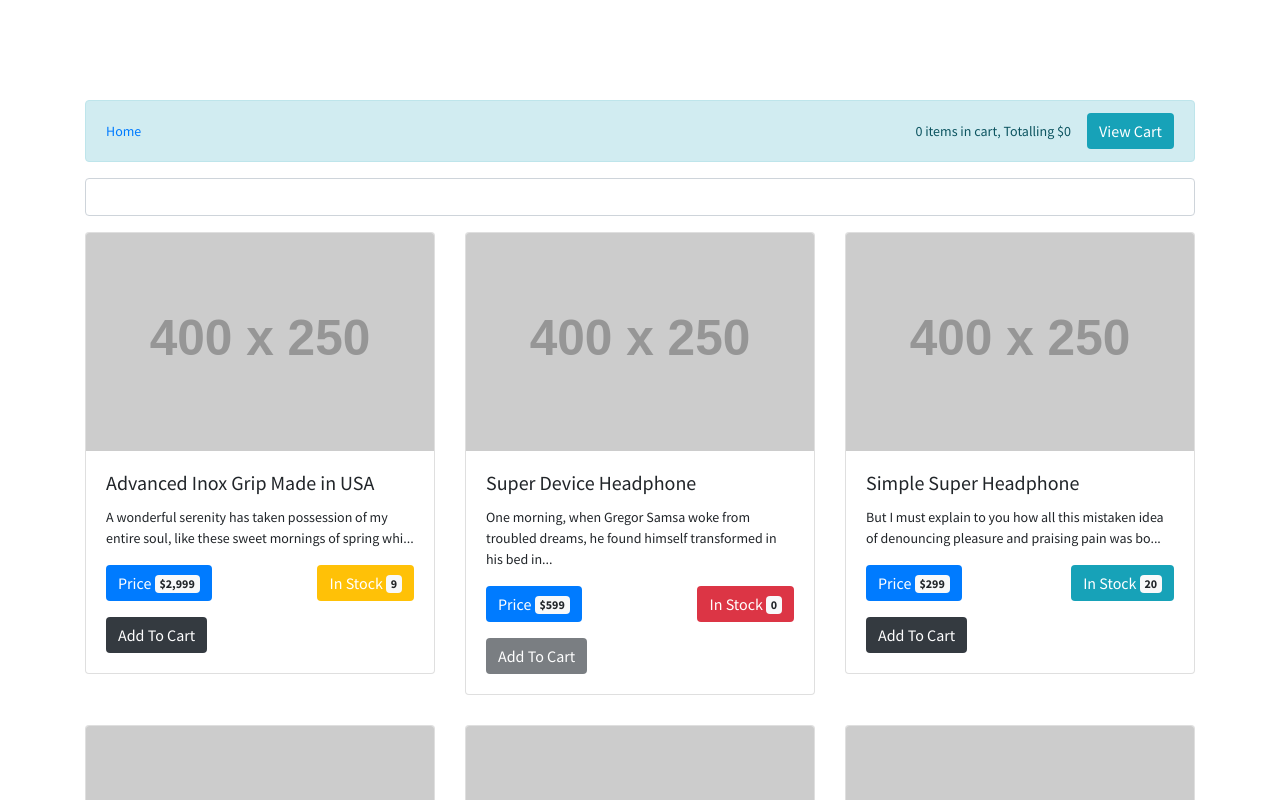
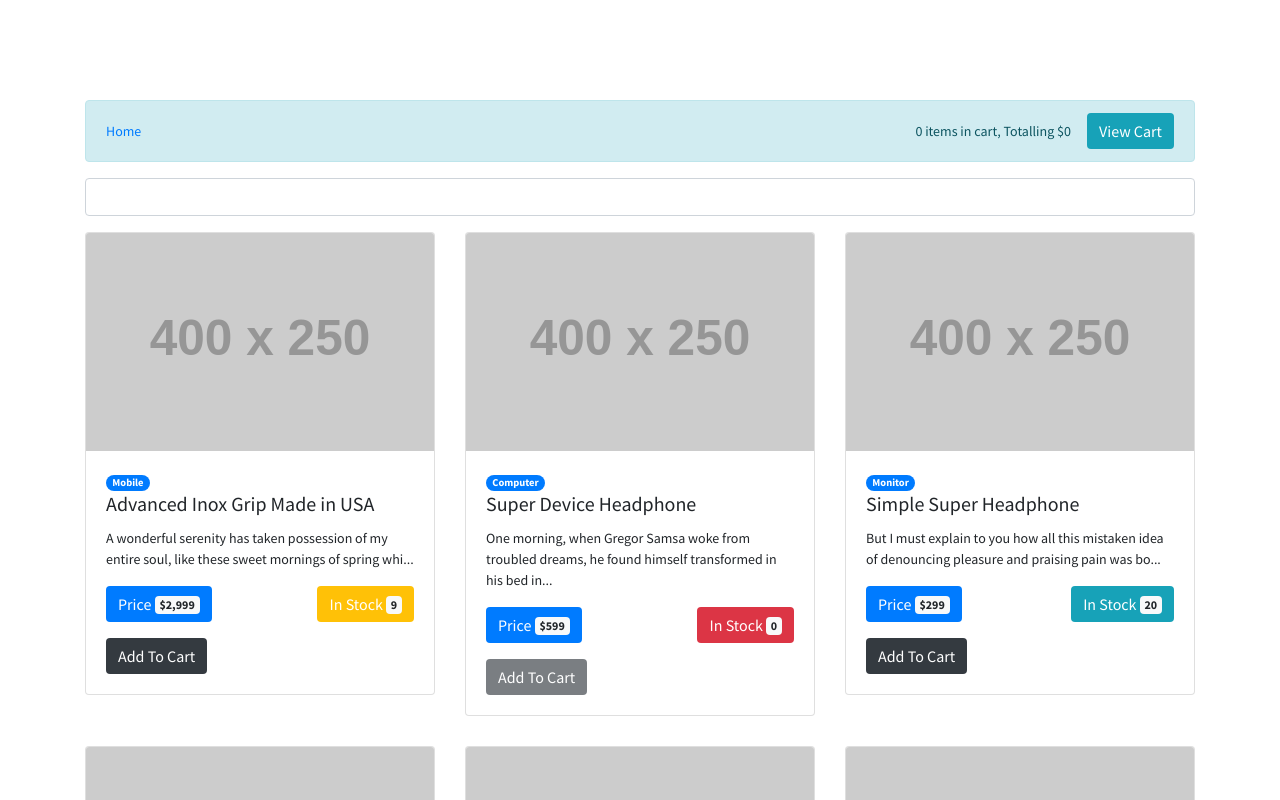
Before and after one commit to KantaPaul/ecommerce, a Vue app: page / in a window 1280 px wide. Shown: the top 800 px of the page. Built offline with nearby package versions, Linux system fonts and the light colour scheme.

Commit message:
add category

```diff
--- a/src/components/Product.vue
+++ b/src/components/Product.vue
@@ -32,6 +32,7 @@
           <div class="card">
             <img class="card-img-top" src="http://via.placeholder.com/400x250/000/fff" alt="Card image cap">
             <div class="card-body">
+              <span class="badge badge-pill badge-primary">{{ product.category }}</span>
               <h5 class="card-title">
                 {{ product.title }}
               </h5>
@@ -111,42 +112,48 @@ export default {
           title: 'Advanced Inox Grip Made in USA',
           description: 'A wonderful serenity has taken possession of my entire soul, like these sweet mornings of spring which I enjoy with my whole heart.',
           price: 2999,
-          inStock: 9
+          inStock: 9,
+          category: 'Mobile'
         },
         {
           id: 2,
           title: 'Super Device Headphone',
           description: 'One morning, when Gregor Samsa woke from troubled dreams, he found himself transformed in his bed into a horrible vermin.',
           price: 599,
-          inStock: 0
+          inStock: 0,
+          category: 'Computer'
         },
         {
           id: 3,
           title: 'Simple Super Headphone',
           description: 'But I must explain to you how all this mistaken idea of denouncing pleasure and praising pain was born and I will give you a complete .',
           price: 299,
-          inStock: 20
+          inStock: 20,
+          category: 'Monitor'
         },
         {
           id: 4,
           title: 'Loudspeaker Listening to Music',
           description: 'The quick, brown fox jumps over a lazy dog. DJs flock by when MTV ax quiz prog. Junk MTV quiz graced by fox whelps.',
           price: 99,
-          inStock: 100
+          inStock: 100,
+          category: 'Mobile'
         },
         {
           id: 5,
           title: 'Iphone 6 Plus Digitizer White',
           description: 'Lorem ipsum dolor sit amet, consectetuer adipiscing elit. Aenean commodo ligula eget dolor. Aenean massa. ',
           price: 199,
-          inStock: 30
+          inStock: 30,
+          category: 'Tab'
         },
         {
           id: 6,
           title: 'Smartphone 6 PRO Yellow',
           description: 'Sed ut perspiciatis unde omnis iste natus error sit voluptatem accusantium doloremque laudantium, totam rem.',
           price: 29,
-          inStock: 40
+          inStock: 40,
+          category: 'Mobile'
         }
       ],
       cart: [],
--- /dev/null
+++ b/src/components/SingleBlog.vue
@@ -0,0 +1,21 @@
+<template>
+  <div class="hello">
+    <h2>Single blog</h2>
+  </div>
+</template>
+
+<script>
+export default {
+  name: 'SingleBlog',
+  data () {
+    return {
+
+    }
+  }
+}
+</script>
+
+<!-- Add "scoped" attribute to limit CSS to this component only -->
+<style scoped>
+
+</style>
--- a/src/router/index.js
+++ b/src/router/index.js
@@ -1,6 +1,7 @@
 import Vue from 'vue'
 import Router from 'vue-router'
 import Product from '@/components/Product'
+import SingleBlog from '@/components/SingleBlog'
 
 Vue.use(Router)
 
@@ -10,6 +11,11 @@ export default new Router({
       path: '/',
       name: 'Product',
       component: Product
+    },
+    {
+      path: '/:id',
+      name: 'SingleBlog',
+      component: SingleBlog
     }
   ]
 })
```
